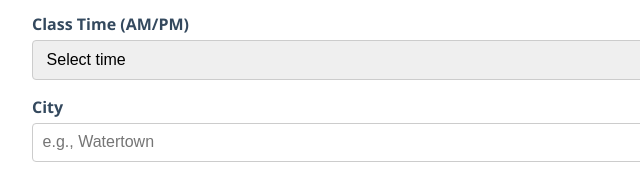
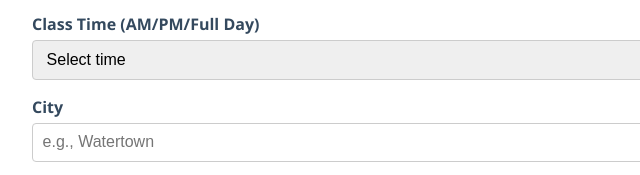
Before and after one commit to brianyinbosch/registration-qr-code, a plain HTML site: page index.html in a window 1280 px wide. Shown: the part 317-492 px from the top of the page, 258-898 px from the left. Drawn offline with Linux system fonts and the light colour scheme; no server answers.

Commit message:
Update index.html

```diff
--- a/index.html
+++ b/index.html
@@ -82,11 +82,12 @@
   <label for="date">Training Date</label>
   <input type="date" id="date"/>
 
-  <label for="time">Class Time (AM/PM)</label>
+  <label for="time">Class Time (AM/PM/Full Day)</label>
   <select id="time">
     <option value="">Select time</option>
     <option value="AM">AM</option>
     <option value="PM">PM</option>
+    <option value="Full Day">Full Day</option>
   </select>
 
   <label for="city">City</label>
```
